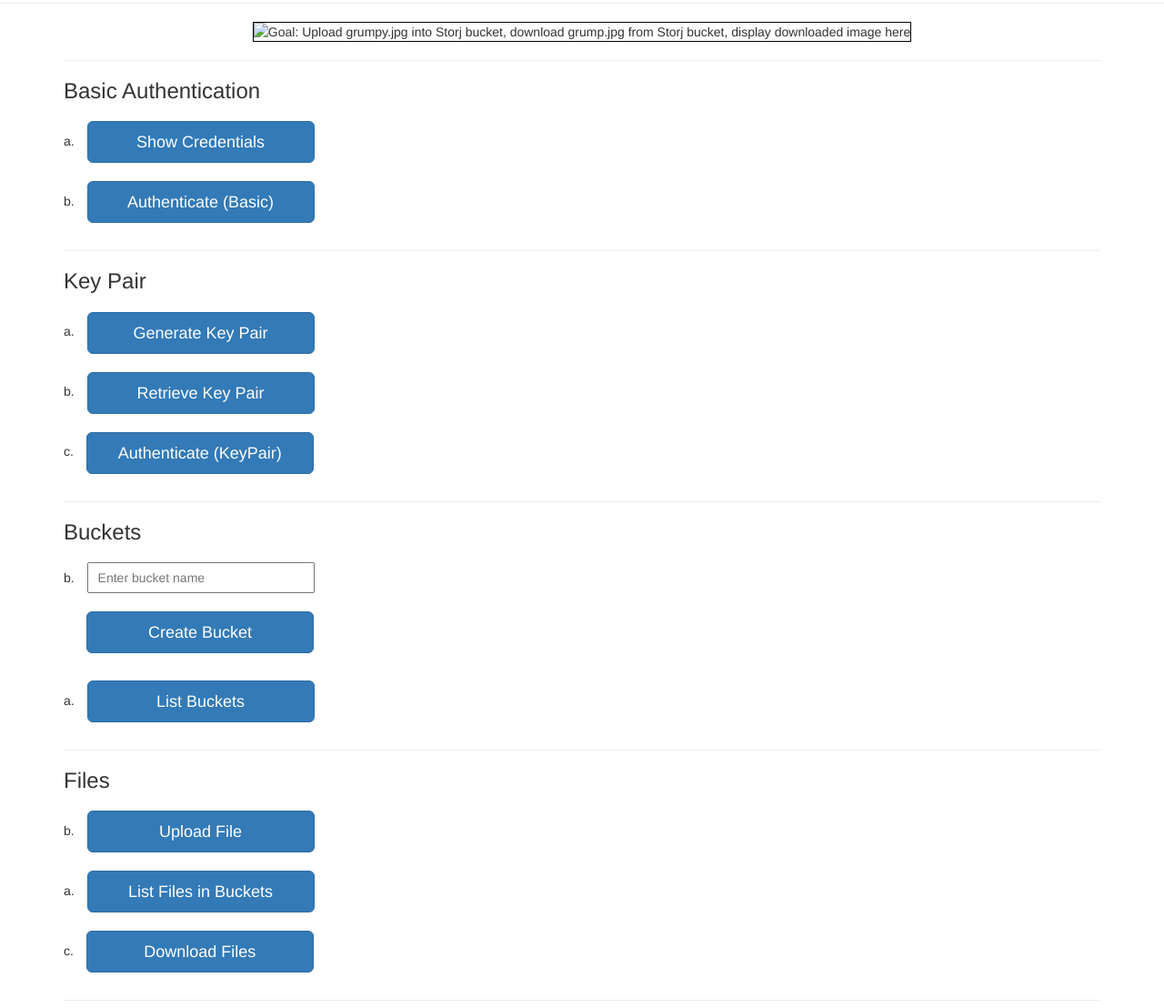
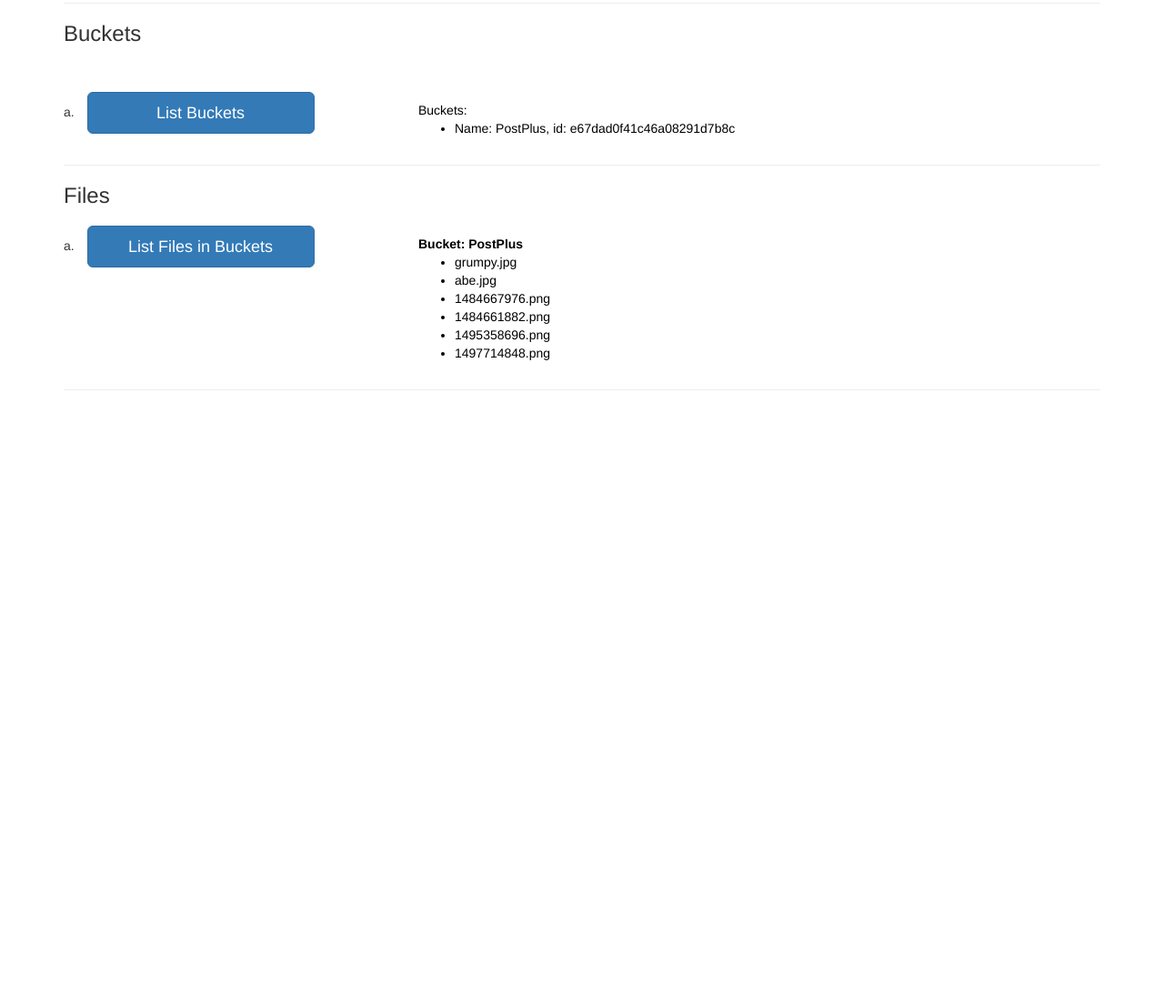
Before and after one commit to logikburg/storj-node-adaptor, a website: page public/index.html in a window 1280 px wide. Shown: the part 532-1640 px from the top of the page at 91% size. After the commit the page ends 981 px from the top, so only its background shows below. Drawn offline with nearby package versions, Linux system fonts and the light colour scheme.

Commit message:
update and bug fix

```diff
--- a/public/index.html
+++ b/public/index.html
@@ -1,11 +1,11 @@
-<!DOCTYPE html>
 <html>
+
 <head>
-    <title>Getting Started with Storj on Heroku</title>
-    <link rel="stylesheet" type="text/css" href="//maxcdn.bootstrapcdn.com/bootstrap/3.3.4/css/bootstrap.min.css" />
+    <title>Storj Adaptor on Docker</title>
+    <link rel="stylesheet" type="text/css" href="//maxcdn.bootstrapcdn.com/bootstrap/3.3.4/css/bootstrap.min.css">
     <script src="https://ajax.googleapis.com/ajax/libs/jquery/2.1.3/jquery.min.js"></script>
     <script type="text/javascript" src="//maxcdn.bootstrapcdn.com/bootstrap/3.3.4/js/bootstrap.min.js"></script>
-    <link rel="stylesheet" type="text/css" href="/stylesheets/main.css" />
+    <link rel="stylesheet" type="text/css" href="/stylesheets/main.css">
 </head>
 
 <body>
@@ -16,34 +16,10 @@
                 <li class="active">
                     <a href="/"><span class="glyphicon glyphicon-home"></span> Home</a>
                 </li>
-          <li>
-            <a href="https://devcenter.heroku.com/articles/how-heroku-works"><span class="glyphicon glyphicon-user"></span> How Heroku Works</a>
-          </li>
-          <li class="dropdown">
-            <a href="#" class="dropdown-toggle" data-toggle="dropdown" role="button" aria-expanded="false"><span class="glyphicon glyphicon-info-sign"></span> Getting Started Guides <span class="caret"></span></a>
-              <ul class="dropdown-menu" role="menu">
-                <li><a href="https://devcenter.heroku.com/articles/getting-started-with-ruby">Getting Started with Ruby on Heroku</a></li>
-                <li><a href="https://devcenter.heroku.com/articles/getting-started-with-nodejs">Getting Started with Node on Heroku</a></li>
-                <li><a href="https://devcenter.heroku.com/articles/getting-started-with-php">Getting Started with PHP on Heroku</a></li>
-                <li><a href="https://devcenter.heroku.com/articles/getting-started-with-python">Getting Started with Python on Heroku</a></li>
-                <li><a href="https://devcenter.heroku.com/articles/getting-started-with-java">Getting Started with Java on Heroku</a></li>
-                <li><a href="https://devcenter.heroku.com/articles/getting-started-with-go">Getting Started with Go on Heroku</a></li>
-                <li><a href="https://devcenter.heroku.com/articles/getting-started-with-clojure">Getting Started with Clojure on Heroku</a></li>
-                <li><a href="https://devcenter.heroku.com/articles/getting-started-with-scala">Getting Started with Scala on Heroku</a></li>
-                <li class="divider"></li>
-                <li><a href="https://devcenter.heroku.com/articles/getting-started-with-heroku-and-connect-without-local-dev">Getting Started on Heroku with Heroku Connect</a></li>
-                <li><a href="https://devcenter.heroku.com/articles/getting-started-with-jruby">Getting Started with Ruby on Heroku (Microsoft Windows)</a></li>
+
+
             </ul>
-          </li>
-        </ul>
-        <ul class="nav navbar-nav navbar-right">
-          <li class="navbar-right">
-            <a href="https://storj.io/developers.html"><span class="glyphicon glyphicon-book"></span> Storj Dev Center</a>
-          </li>
-          <li class="navbar-right">
-            <a href="https://storj.io/community.html"><span class="glyphicon glyphicon-user"></span> Storj Community</a>
-          </li>
-        </ul>
+
         </div>
     </nav>
     <!-- navbar end -->
@@ -55,107 +31,23 @@
                     <a href="/" class="lang-logo">
                         <img src="logo.png">
                     </a>
-            <h1>Getting Started with Storj on Heroku</h1>
-            <p><a href="https://storj.io/">Storj</a> is a distributed cloud storage platform, suitable for static content.<br>This page is an example of hosting and serving assets from Storj.</p>
+                    <h1>Storj Adaptor on Docker</h1>
+                    <p><a href="https://storj.io/">Storj</a> is a distributed cloud storage platform, suitable for static content.<br>This page is an example of hosting on Docker and serving assets from Storj.</p>
                     <a type="button" class="btn btn-lg btn-primary" href="http://docs.storj.io/">Quickstart Guide</a>
                 </div>
             </div>
         </div>
     </div>
 
-    <hr>
-
     <!-- tutorial start -->
     <div class="container storj-methods">
-      <div class="row grumpy-holder">
-        <img src="" alt="Goal: Upload grumpy.jpg into Storj bucket, download grump.jpg from Storj bucket, display downloaded image here"
-        class="grumpy-pic">
-      </div>
-
-      <hr>
-
-      <!-- Basic Authentication -->
-      <h3>Basic Authentication</h3>
-      <div class="row credentials">
-        <div class="col-xs-4">
-          <span class="sub-list">a.</span>
-          <button class="credentials-btn--show btn btn-lg btn-primary">
-            Show Credentials
-          </button>
-        </div>
-        <div class="col-xs-8 credentials-result">
-          <div class="row credentials--username">
-            <!-- STORJ_EMAIL -->
-          </div>
-          <div class="row credentials--password">
-            <!-- STORJ_PASSWORD -->
-          </div>
-        </div>
-      </div>
-      <div class="row authenticate">
-        <div class="col-xs-4">
-          <span class="sub-list">b.</span>
-          <button class="auth-btn btn btn-lg btn-primary">
-            Authenticate (Basic)
-          </button>
-        </div>
-        <div class="col-xs-8 auth-result spacer">
-          <!-- AUTHENTICATION RESULT -->
-        </div>
-      </div>
-
-      <hr>
-
-      <!-- Key Pair -->
-      <h3>Key Pair</h3>
-      <div class="row">
-        <div class="col-xs-4">
-          <span class="sub-list">a.</span>
-          <button class="keypair-btn--generate btn btn-lg btn-primary">
-            Generate Key Pair
-          </button>
-        </div>
-        <div class="col-xs-8">
-          <div class="keypair-generated spacer"></div>
-        </div>
-      </div>
-      <div class="row">
-        <div class="col-xs-4">
-          <span class="sub-list">b.</span>
-          <button class="keypair-btn--retrieve btn btn-lg btn-primary">
-            Retrieve Key Pair
-          </button>
-        </div>
-        <div class="col-xs-8">
-          <div class="keypair-retrieved spacer">
-            <div class="col-xs-6 keypair-list">
-              <!-- "KEY_PAIR" -->
-            </div>
-          </div>
-        </div>
-      </div>
-      <div class="row">
-        <div class="col-xs-4">
-          <span class="sub-list">c.</span>
-          <button class="keypair-btn--authenticate btn btn-lg btn-primary">
-            Authenticate (KeyPair)
-          </button>
-        </div>
-        <div class="col-xs-8 keypair-authenticated spacer"></div>
-      </div>
 
         <hr>
 
         <!-- Buckets -->
         <h3>Buckets</h3>
         <div class="row bucket-create">
-        <div class="col-xs-4">
-          <span class="sub-list">b.</span>
-          <input class="new-bucket-name" type="text" placeholder="Enter bucket name" />
-          <button class="bucket-btn--create btn btn-lg btn-primary">
-            Create Bucket
-          </button>
-        </div>
+
             <div class="col-xs-8 bucket-created">
                 <!-- BUCKET CREATED -->
             </div>
@@ -167,8 +59,10 @@
             List Buckets
           </button>
             </div>
-        <div class="col-xs-6 buckets-list spacer">
-          <!-- BUCKETS -->
+            <div class="col-xs-6 buckets-list spacer" style="color: black;">Buckets:
+                <ul>
+                    <li>Name: PostPlus, id: e67dad0f41c46a08291d7b8c</li>
+                </ul>
             </div>
         </div>
 
@@ -176,17 +70,7 @@
 
         <!-- Files -->
         <h3>Files</h3>
-      <div class="row">
-        <div class="col-xs-4 files__upload">
-          <span class="sub-list">b.</span>
-          <button class="files-btn--upload btn btn-lg btn-primary">
-            Upload File
-          </button>
-        </div>
-        <div class="col-xs-8 files-upload spacer">
-          <!-- FILE TO UPLOAD -->
-        </div>
-      </div>
+
         <div class="row">
             <div class="col-xs-4">
                 <span class="sub-list">a.</span>
@@ -194,24 +78,27 @@
             List Files in Buckets
           </button>
             </div>
-        <div class="col-xs-8 files-list spacer">
-          <!-- FILES -->
+            <div class="col-xs-8 files-list spacer" style="color: black;">
+                <div style="font-weight: 700;">Bucket: PostPlus
+                    <ul>
+                        <li style="font-weight: 300;">grumpy.jpg</li>
+                        <li style="font-weight: 300;">abe.jpg</li>
+                        <li style="font-weight: 300;">1484667976.png</li>
+                        <li style="font-weight: 300;">1484661882.png</li>
+                        <li style="font-weight: 300;">1495358696.png</li>
+                        <li style="font-weight: 300;">1497714848.png</li>
+                    </ul>
                 </div>
             </div>
-      <div class="row">
-        <div class="col-xs-4">
-          <span class="sub-list">c.</span>
-          <button class="files-btn--download btn btn-lg btn-primary">
-            Download Files
-          </button>
         </div>
-        <div class="col-xs-8 files-downloaded spacer">
-          <!-- "DOWNLOADED FILE FROM BUCKET" -->
-        </div>
-      </div>
+
         <!-- tutorial end -->
         <hr>
 
         <script src="app.js"></script>
+
+
+    </div>
 </body>
+
 </html>
```
Also changed, not shown: index.js (+12 -21 lines). Lines whose indentation alone changed are shown as unchanged.
